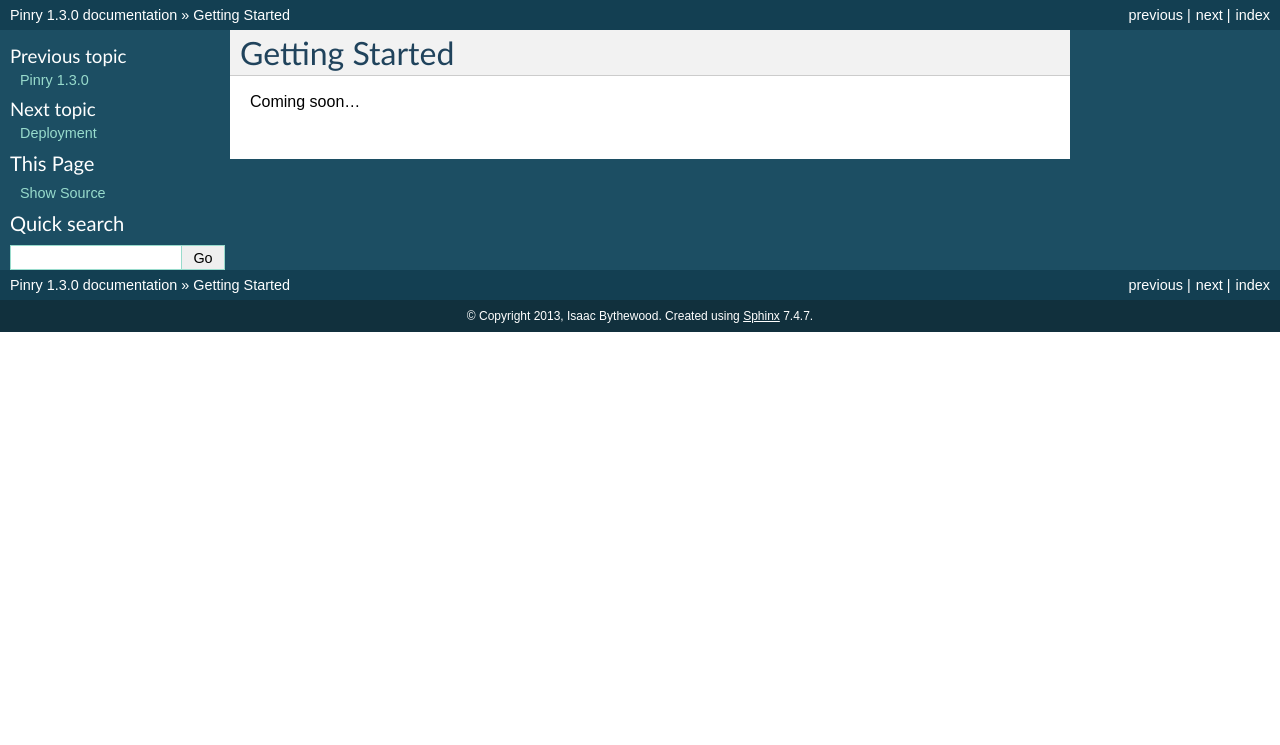
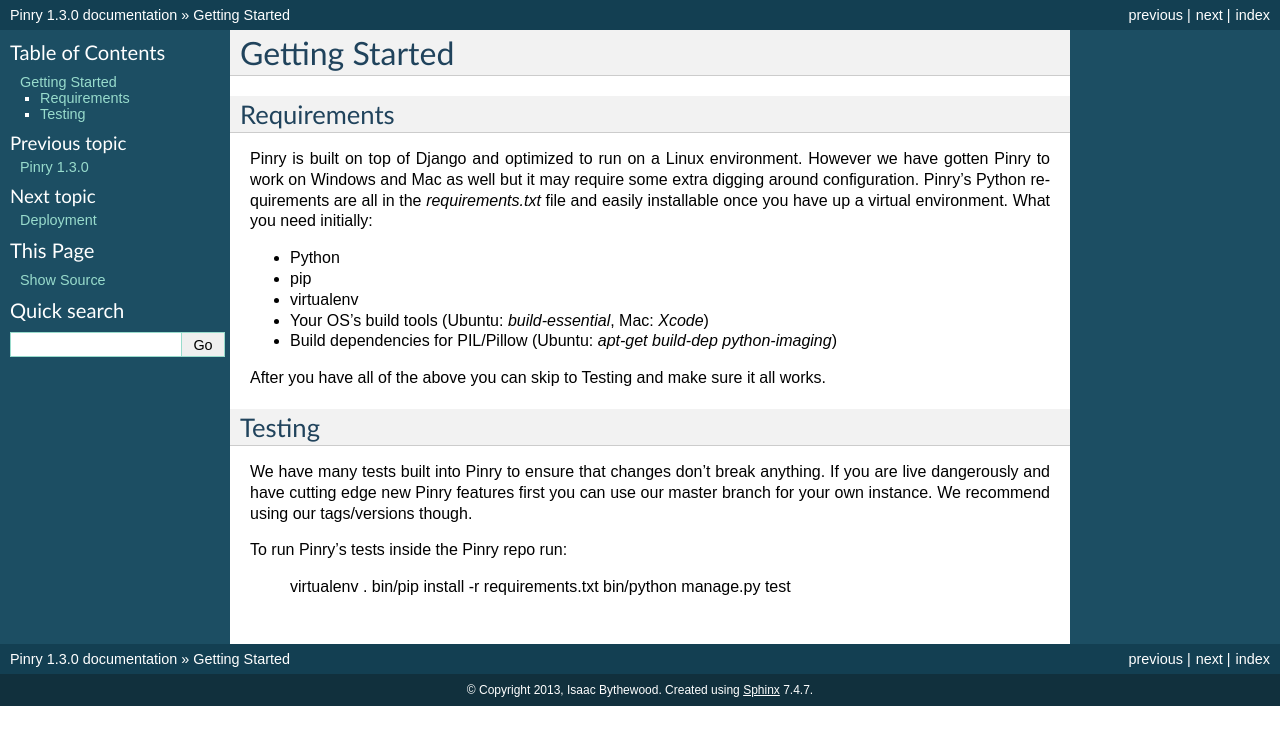
Before and after one commit to pinry/pinry, a Sphinx documentation site: the page built from docs/getting_started.rst, in a window 1280 px wide. Shown: the top 745 px of the page. Built offline with Sphinx 7.4.7, drawn with Linux system fonts in a browser that asks for light colours.

Commit message:
Updating base docs

```diff
--- a/docs/getting_started.rst
+++ b/docs/getting_started.rst
@@ -1,4 +1,35 @@
 Getting Started
 ===============
 
-Coming soon...
+Requirements
+------------
+
+Pinry is built on top of Django and optimized to run on a Linux environment.
+However we have gotten Pinry to work on Windows and Mac as well but it may
+require some extra digging around configuration. Pinry's Python requirements are
+all in the `requirements.txt` file and easily installable once you have up a
+virtual environment. What you need initially:
+
+* Python
+* pip
+* virtualenv
+* Your OS's build tools (Ubuntu: `build-essential`, Mac: `Xcode`)
+* Build dependencies for PIL/Pillow (Ubuntu: `apt-get build-dep python-imaging`)
+
+After you have all of the above you can skip to Testing and make sure it all
+works.
+
+
+Testing
+-------
+
+We have many tests built into Pinry to ensure that changes don't break anything.
+If you are live dangerously and have cutting edge new Pinry features first you
+can use our master branch for your own instance. We recommend using our
+tags/versions though.
+
+To run Pinry's tests inside the Pinry repo run:
+
+  virtualenv .
+  bin/pip install -r requirements.txt
+  bin/python manage.py test
```
Also changed, not shown: README.md (+3 -0 lines), docs/deployment.rst (+6 -1 lines), docs/index.rst (+6 -16 lines).
